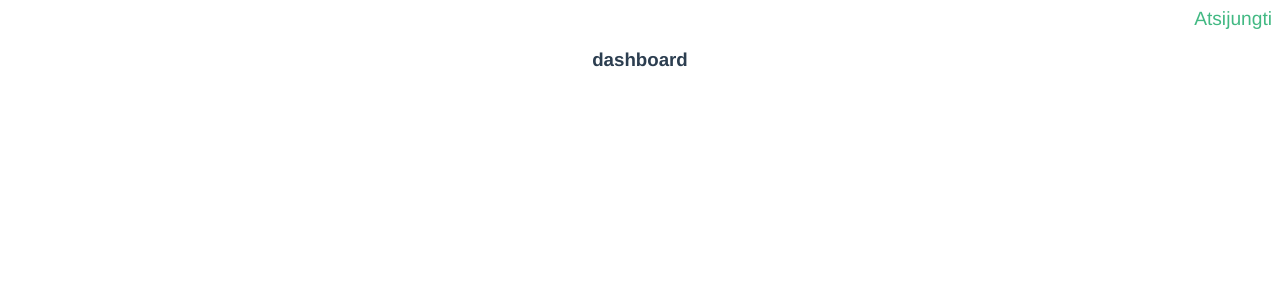
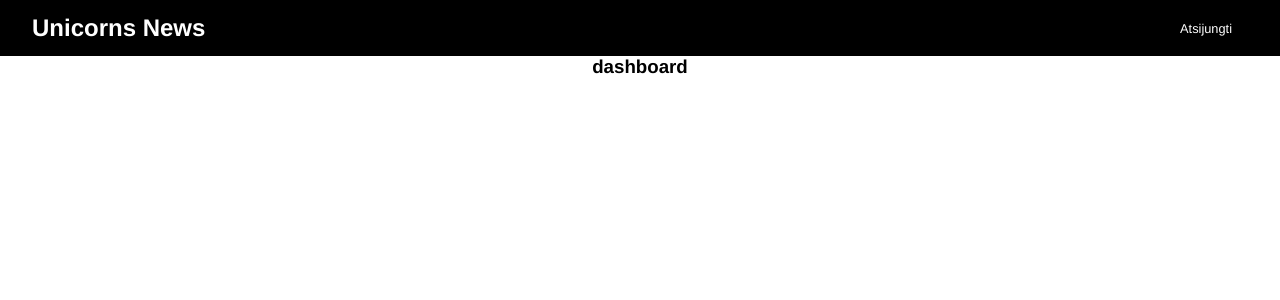
Before and after one commit to RytisMitkus/sodra, a Vue app in the folder packages/client/: page /dashboard in a window 1280 px wide. Shown: the top 300 px of the page. Built offline with nearby package versions, Linux system fonts and the light colour scheme; no server answers; sample sign-in values are in the browser's storage.

Commit message:
header styling

```diff
--- a/packages/client/src/App.vue
+++ b/packages/client/src/App.vue
@@ -1,26 +1,15 @@
 <template>
-  <div id="nav">
-    <router-link to="/login" v-if="this.$route.path == '/'"
-      >Prisijungti
-    </router-link>
-    <button @click.prevent="logout" v-if="this.$route.path == '/dashboard'">
-      Atsijungti
-    </button>
+  <Header />
+  <div class="router-view">
+    <router-view />
   </div>
-  <router-view />
 </template>
 <script>
-import axios from "axios";
-import { mapMutations } from "vuex";
+import Header from "./components/Header.vue";
+
 export default {
-  methods: {
-    ...mapMutations(["setIsAuthenticated"]),
-    logout() {
-      this.setIsAuthenticated();
-      axios.post("/api/users/logout");
-      localStorage.removeItem("auth");
-      this.$router.push("/");
-    },
+  components: {
+    Header,
   },
   beforeMount() {
     this.$store.dispatch("data/getLatestData");
@@ -34,27 +23,10 @@ export default {
   -webkit-font-smoothing: antialiased
   -moz-osx-font-smoothing: grayscale
   text-align: center
-  color: #2c3e50
   box-sizing: border-box
-#nav
-  display: flex
-  justify-content: flex-end
-  a
-    color: #2c3e50
-    text-decoration: none
-    margin: 0 10px
-    &:hover
-      color: #3498db
-    &.router-link-exact-active
-      color: #42b983
-  button
-    background: none
-    border: none
-    color: #42b983
-    font-size: 1.2em
-    padding: 0
-    &:hover
-      cursor: pointer
-    &:focus
-      outline: none
+  margin: 0
+  padding: 0
+  text-height: 0
+.router-view
+  padding-top: 7vh
 </style>
--- /dev/null
+++ b/packages/client/src/components/Header.vue
@@ -0,0 +1,95 @@
+<template>
+  <div class="header">
+    <div class="logo">
+      <h3 class="logo--item">
+        <router-link class="logo--item__item" to="/">
+          Unicorns News
+        </router-link>
+      </h3>
+    </div>
+    <div class="header--item">
+      <router-link
+        class="router__link"
+        to="/login"
+        v-if="this.$route.path == '/'"
+        >Prisijungti
+      </router-link>
+      <button
+        @click.prevent="logout"
+        class="logout__button"
+        v-if="this.$route.path == '/dashboard'"
+      >
+        Atsijungti
+      </button>
+    </div>
+  </div>
+</template>
+
+<script>
+import axios from "axios";
+import { mapMutations } from "vuex";
+
+export default {
+  name: "Header",
+  methods: {
+    ...mapMutations(["setIsAuthenticated"]),
+    logout() {
+      this.setIsAuthenticated();
+      axios.post("/api/users/logout");
+      localStorage.removeItem("auth");
+      this.$router.push("/");
+    },
+  },
+};
+</script>
+
+<style lang="scss" scoped>
+.header {
+  height: 7vh;
+  display: flex;
+  justify-content: space-between;
+  align-items: center;
+  padding: 0 2rem;
+  position: fixed;
+  top: 0;
+  width: 100%;
+  background-color: #000;
+  color: #fff;
+  .logo--item {
+    .logo--item__item {
+      color: #fff;
+      text-decoration: none;
+      font-size: 1.5rem;
+      font-weight: bold;
+      &:hover {
+        color: #ffc107;
+      }
+    }
+  }
+  .header--item {
+    display: flex;
+    align-items: center;
+    .router__link {
+      color: #fff;
+      text-decoration: none;
+      font-size: 0.8rem;
+      &:hover {
+        color: #ffc107;
+      }
+    }
+    .logout__button {
+      background-color: transparent;
+      color: #fff;
+      border: none;
+      border-radius: 5px;
+      padding: 0.5rem 1rem;
+      font-size: 0.8rem;
+      cursor: pointer;
+      &:hover {
+        background-color: #000;
+        color: #ffc107;
+      }
+    }
+  }
+}
+</style>
--- a/packages/client/src/components/HelloWorld.vue
+++ /dev/null
@@ -1,130 +0,0 @@
-<template>
-  <div class="hello">
-    <h1>{{ msg }}</h1>
-    <p>
-      For a guide and recipes on how to configure / customize this project,<br />
-      check out the
-      <a href="https://cli.vuejs.org" target="_blank" rel="noopener"
-        >vue-cli documentation</a
-      >.
-    </p>
-    <h3>Installed CLI Plugins</h3>
-    <ul>
-      <li>
-        <a
-          href="https://github.com/vuejs/vue-cli/tree/dev/packages/%40vue/cli-plugin-babel"
-          target="_blank"
-          rel="noopener"
-          >babel</a
-        >
-      </li>
-      <li>
-        <a
-          href="https://github.com/vuejs/vue-cli/tree/dev/packages/%40vue/cli-plugin-router"
-          target="_blank"
-          rel="noopener"
-          >router</a
-        >
-      </li>
-      <li>
-        <a
-          href="https://github.com/vuejs/vue-cli/tree/dev/packages/%40vue/cli-plugin-vuex"
-          target="_blank"
-          rel="noopener"
-          >vuex</a
-        >
-      </li>
-      <li>
-        <a
-          href="https://github.com/vuejs/vue-cli/tree/dev/packages/%40vue/cli-plugin-eslint"
-          target="_blank"
-          rel="noopener"
-          >eslint</a
-        >
-      </li>
-    </ul>
-    <h3>Essential Links</h3>
-    <ul>
-      <li>
-        <a href="https://vuejs.org" target="_blank" rel="noopener">Core Docs</a>
-      </li>
-      <li>
-        <a href="https://forum.vuejs.org" target="_blank" rel="noopener"
-          >Forum</a
-        >
-      </li>
-      <li>
-        <a href="https://chat.vuejs.org" target="_blank" rel="noopener"
-          >Community Chat</a
-        >
-      </li>
-      <li>
-        <a href="https://twitter.com/vuejs" target="_blank" rel="noopener"
-          >Twitter</a
-        >
-      </li>
-      <li>
-        <a href="https://news.vuejs.org" target="_blank" rel="noopener">News</a>
-      </li>
-    </ul>
-    <h3>Ecosystem</h3>
-    <ul>
-      <li>
-        <a href="https://router.vuejs.org" target="_blank" rel="noopener"
-          >vue-router</a
-        >
-      </li>
-      <li>
-        <a href="https://vuex.vuejs.org" target="_blank" rel="noopener">vuex</a>
-      </li>
-      <li>
-        <a
-          href="https://github.com/vuejs/vue-devtools#vue-devtools"
-          target="_blank"
-          rel="noopener"
-          >vue-devtools</a
-        >
-      </li>
-      <li>
-        <a href="https://vue-loader.vuejs.org" target="_blank" rel="noopener"
-          >vue-loader</a
-        >
-      </li>
-      <li>
-        <a
-          href="https://github.com/vuejs/awesome-vue"
-          target="_blank"
-          rel="noopener"
-          >awesome-vue</a
-        >
-      </li>
-    </ul>
-  </div>
-</template>
-
-<script>
-export default {
-  name: "HelloWorld",
-  props: {
-    msg: String,
-  },
-};
-</script>
-
-<!-- Add "scoped" attribute to limit CSS to this component only -->
-<style scoped lang="scss">
-h3 {
-  margin: 40px 0 0;
-}
-ul {
-  list-style-type: none;
-  padding: 0;
-}
-li {
-  display: inline-block;
-  margin: 0 10px;
-}
-a {
-  color: #42b983;
-}
-</style>
--- a/packages/client/src/views/Home.vue
+++ b/packages/client/src/views/Home.vue
@@ -44,8 +44,10 @@
 
 <script>
 import { mapGetters } from "vuex";
+
 export default {
   name: "Home",
+
   computed: {
     ...mapGetters({
       data: "data/getLatestData",
@@ -62,6 +64,7 @@ export default {
   align-items: center
   justify-content: center
   table
+    max-width: 600px
     border-collapse: collapse
     tr
       border-bottom: 1px solid #ccc
```
Also changed, not shown: 2 other files (tests, documents, lock files or other folders).
